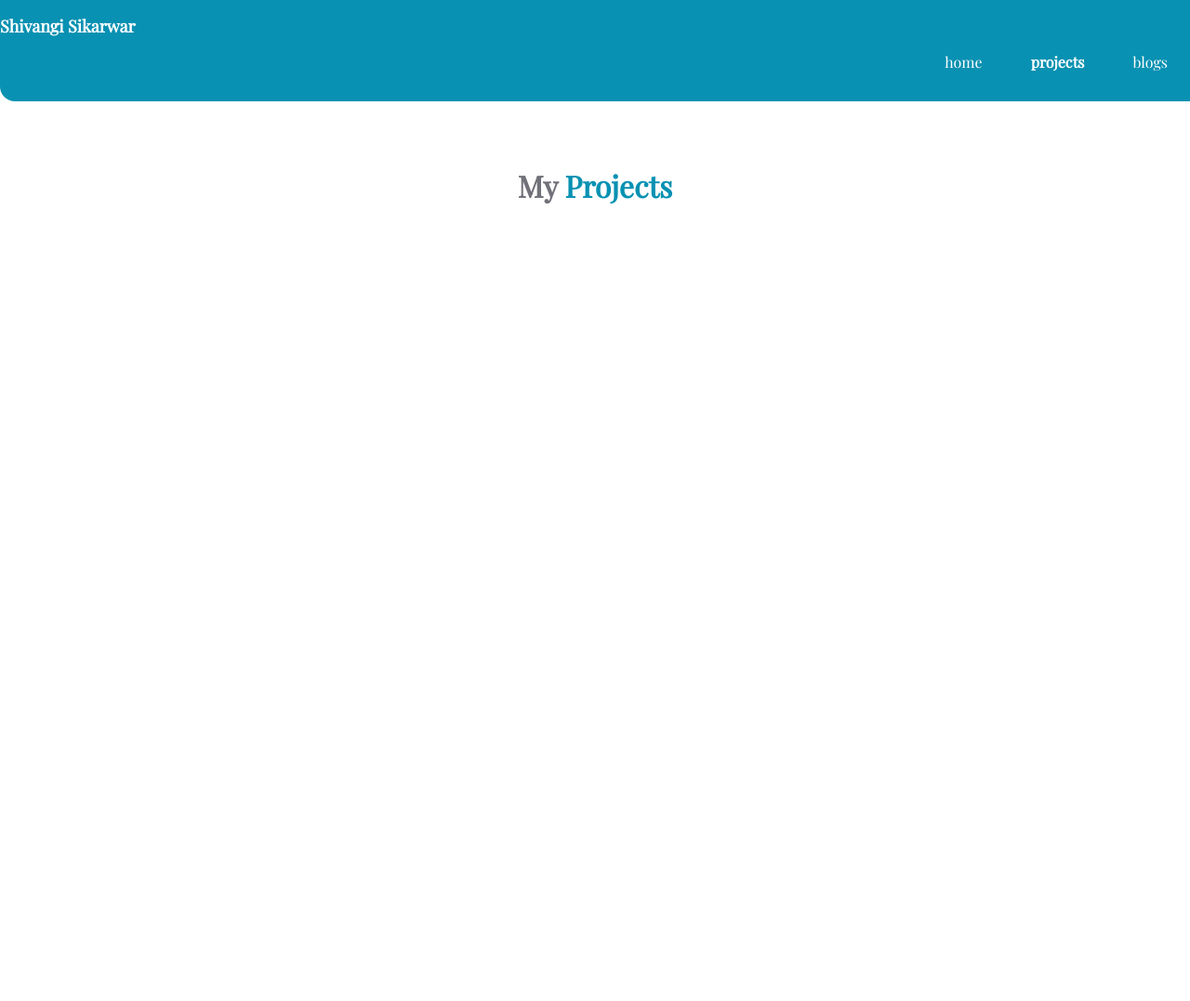
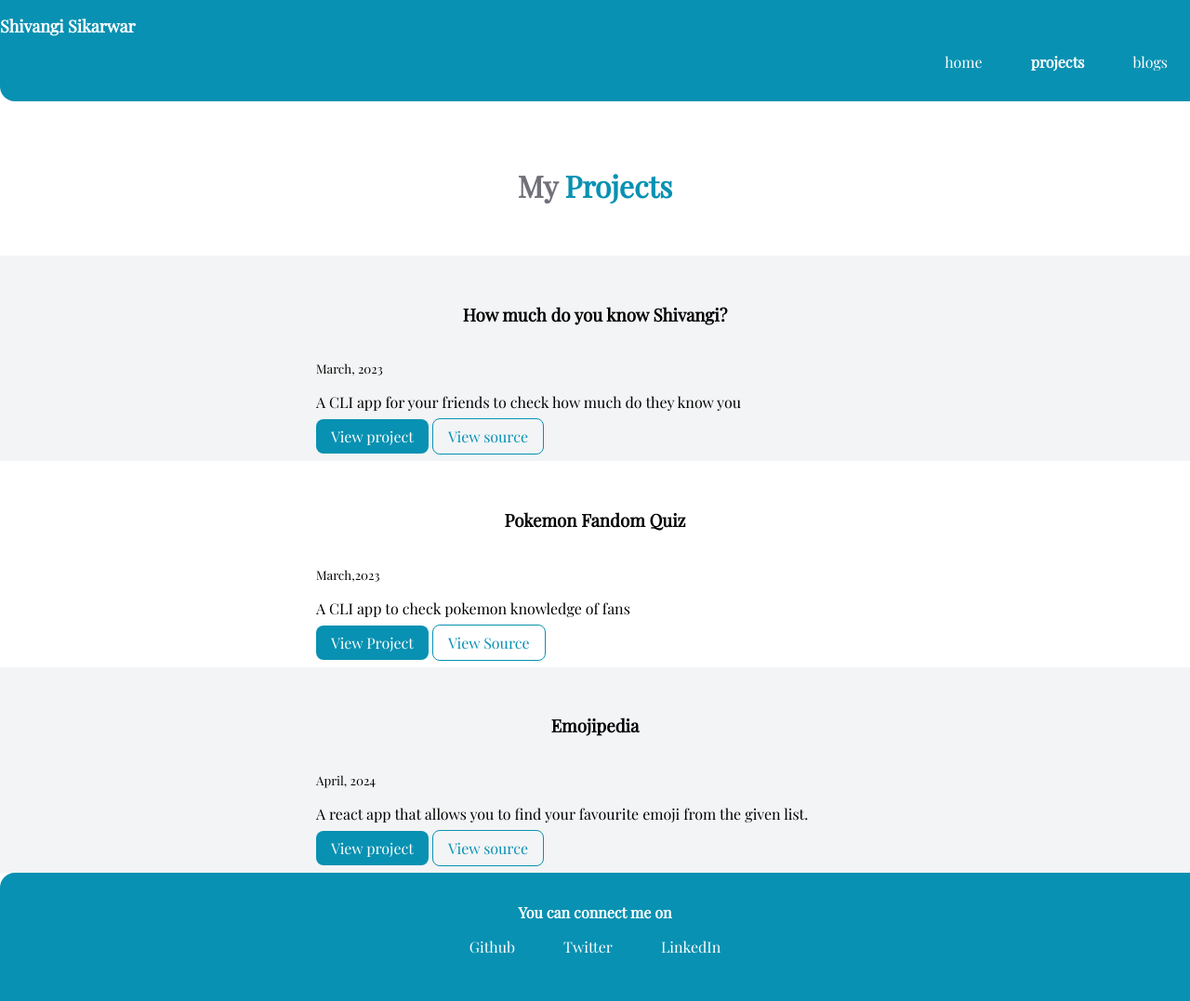
Before and after one commit to shivangi-sik/portfolio, a plain HTML site: page projects.html in a window 1280 px wide. Shown: the whole page at 93% size. Before the commit the page ends 800 px from the top, so only its background shows below. Drawn offline with nearby package versions, Linux system fonts and the light colour scheme.

Commit message:
modified: project.html

```diff
--- a/projects.html
+++ b/projects.html
@@ -20,5 +20,40 @@
       <header class="main">
         <h1 class="main-heading">My <span class="heading-color">Projects</span></h1>
       </header>
+      <section class="section bg ">
+        <h3>How much do you know Shivangi?</h3>
+        <div class="center-container">
+        <small>March, 2023</small>
+        <p>A CLI app for your friends to check how much do they know you</p>
+        <a class="link primary-link" href="https://replit.com/@ShivangiSikarwa/How-much-do-you-know-Shivangi?embed=1&output=1">View project</a>
+        <a class="link secondary-link" href="https://github.com/shivangi-sik/know-shivangi.git">View source</a>
+      </div>
+      </section>
+      <section class="section ">
+        <h3>Pokemon Fandom Quiz</h3>
+        <div class="center-container">
+          <small>March,2023</small>
+        <p>A CLI app to check pokemon knowledge of fans</p>
+        <a class="link primary-link" href="https://replit.com/@ShivangiSikarwa/POKEMON-quiz?embed=1&output=1">View Project</a>
+    <a class="link secondary-link" href="https://github.com/shivangi-sik/POKEMON-QUIZ.git">View Source</a>
+      </div>
+      </section>
+      <section class="section bg ">
+        <h3>Emojipedia</h3>
+        <div class="center-container">
+        <small>April, 2024</small>
+        <p>A react app that allows you to find your favourite emoji from the given list.</p>
+        <a class="link primary-link" href="https://inside-outtt.netlify.app/">View project</a>
+        <a class="link secondary-link" href="https://codesandbox.io/p/sandbox/emojipedia-v5wy1r?file=%2Fsrc%2FApp.js%3A29%2C4">View source</a>
+      </div>
+      </section>
+      <footer class="footer">
+        <div><span style="font-weight:bold">You can connect me on</span></div>
+        <ul>
+          <li class="unordered-inline"><a class="link" href="https://github.com/shivangi-sik">Github</a></li>
+          <li class="unordered-inline"><a class="link" href="https://twitter.com/Shivangisik25">Twitter</a></li>
+          <li class="unordered-inline"><a class="link" href="https://www.linkedin.com/in/shivangi-sikarwar-136a261b2/">LinkedIn</a></li>
+        </ul>
+      </footer>
 </body>
 </html>
--- /dev/null
+++ b/response.json
@@ -0,0 +1,6 @@
+{
+    "error": {
+        "code": 404,
+        "message": "Not Found"
+    }
+}
```
